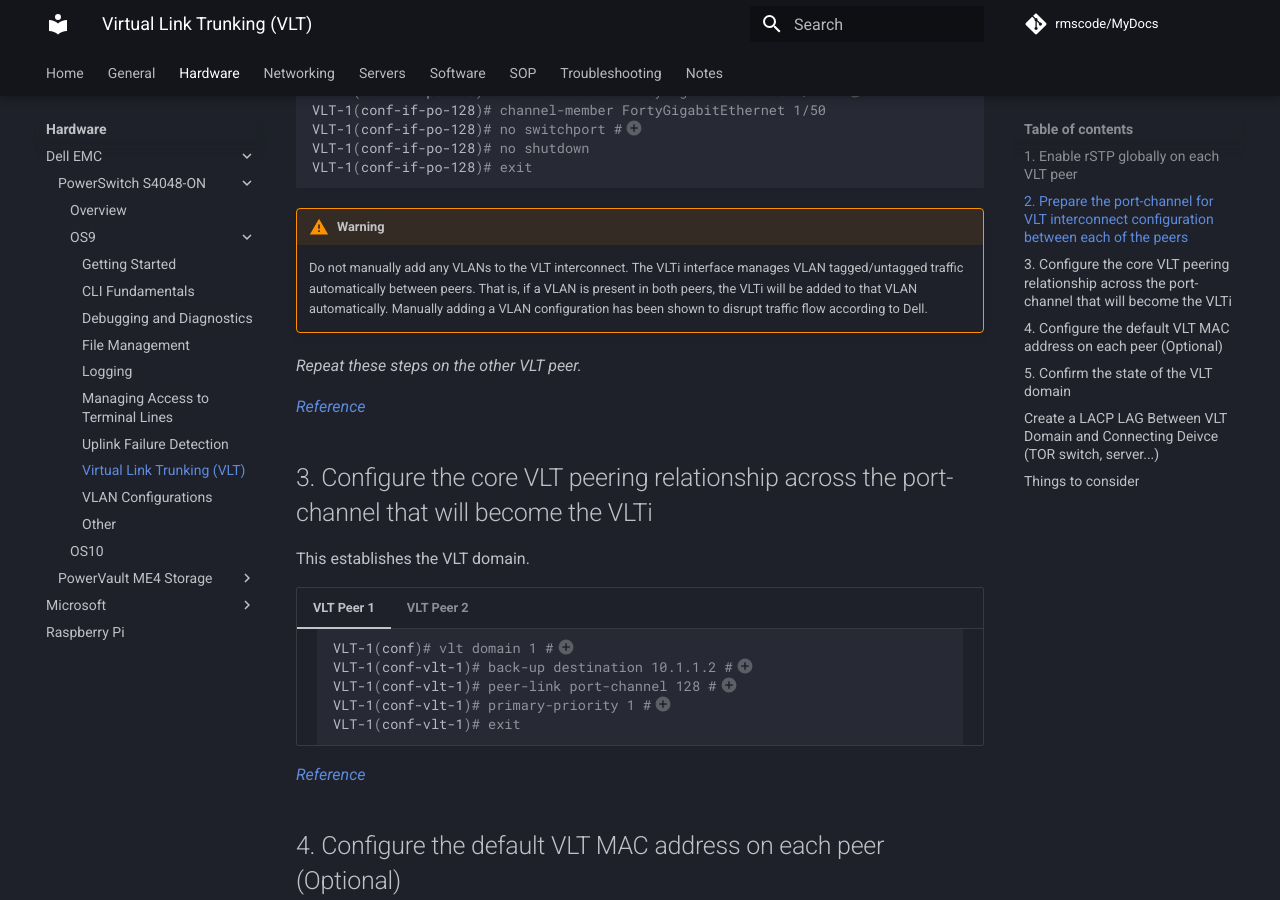
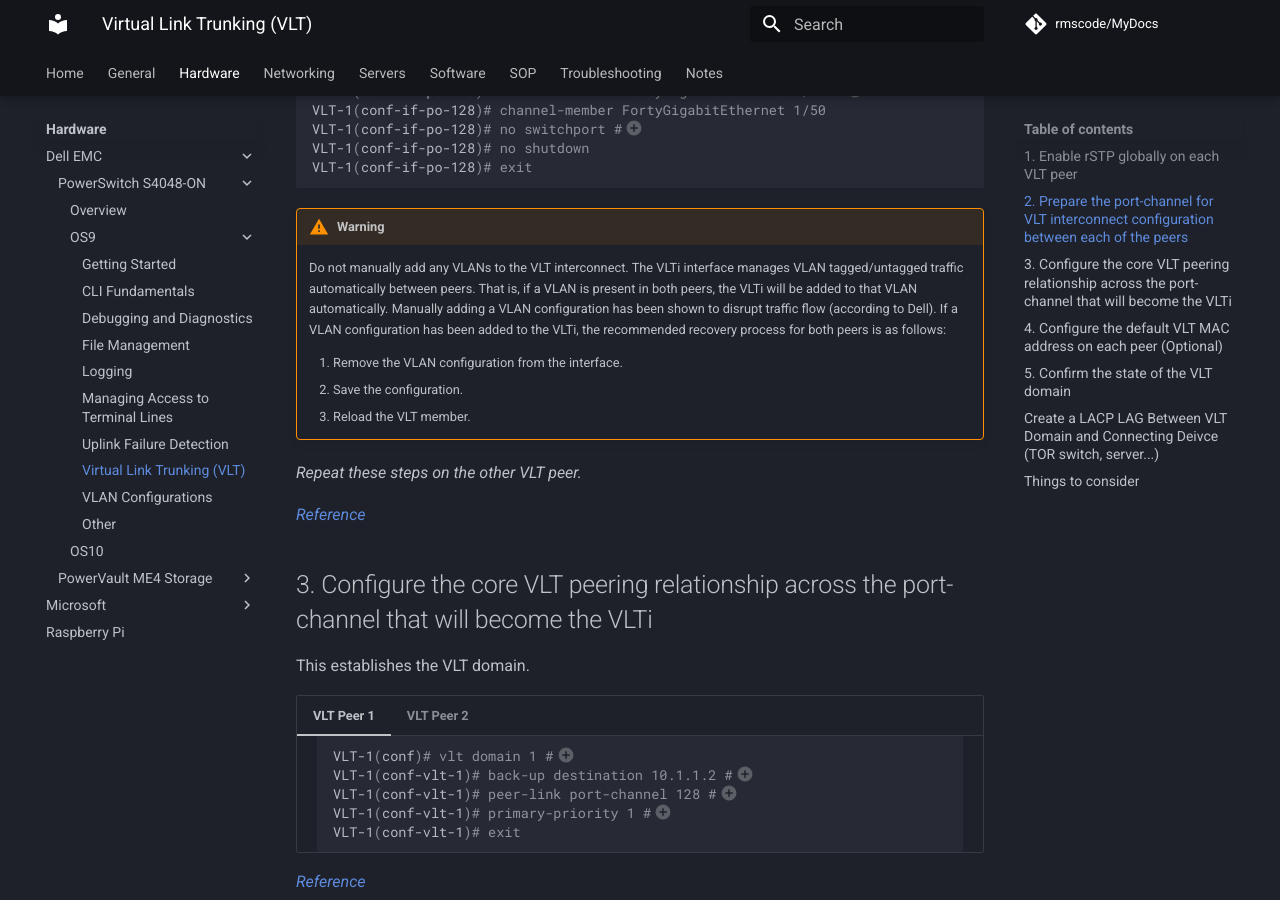
Before and after one commit to rmscode/binary-garden, an MkDocs documentation site: the page built from docs/hardware/dell-emc/S4048-ON/os9-vlt.md, in a window 1280 px wide and 900 px high, scrolled down 1335 px. Built offline with MkDocs 1.6.1 and Material for MkDocs 9.7.7, drawn with Linux system fonts in a browser that asks for light colours; comment, search, counter and statistics services are not loaded.

Commit message:
Update os9-vlt.md

```diff
--- a/docs/hardware/dell-emc/S4048-ON/os9-vlt.md
+++ b/docs/hardware/dell-emc/S4048-ON/os9-vlt.md
@@ -71,7 +71,11 @@
 
 !!! warning
 
-    Do not manually add any VLANs to the VLT interconnect. The VLTi interface manages VLAN tagged/untagged traffic automatically between peers. That is, if a VLAN is present in both peers, the VLTi will be added to that VLAN automatically. Manually adding a VLAN configuration has been shown to disrupt traffic flow according to Dell.
+    Do not manually add any VLANs to the VLT interconnect. The VLTi interface manages VLAN tagged/untagged traffic automatically between peers. That is, if a VLAN is present in both peers, the VLTi will be added to that VLAN automatically. Manually adding a VLAN configuration has been shown to disrupt traffic flow (according to Dell). If a VLAN configuration has been added to the VLTi, the recommended recovery process for both peers is as follows:
+
+    1. Remove the VLAN configuration from the interface.
+    2. Save the configuration.
+    3. Reload the VLT member.
 
 *Repeat these steps on the other VLT peer.*
 
```
